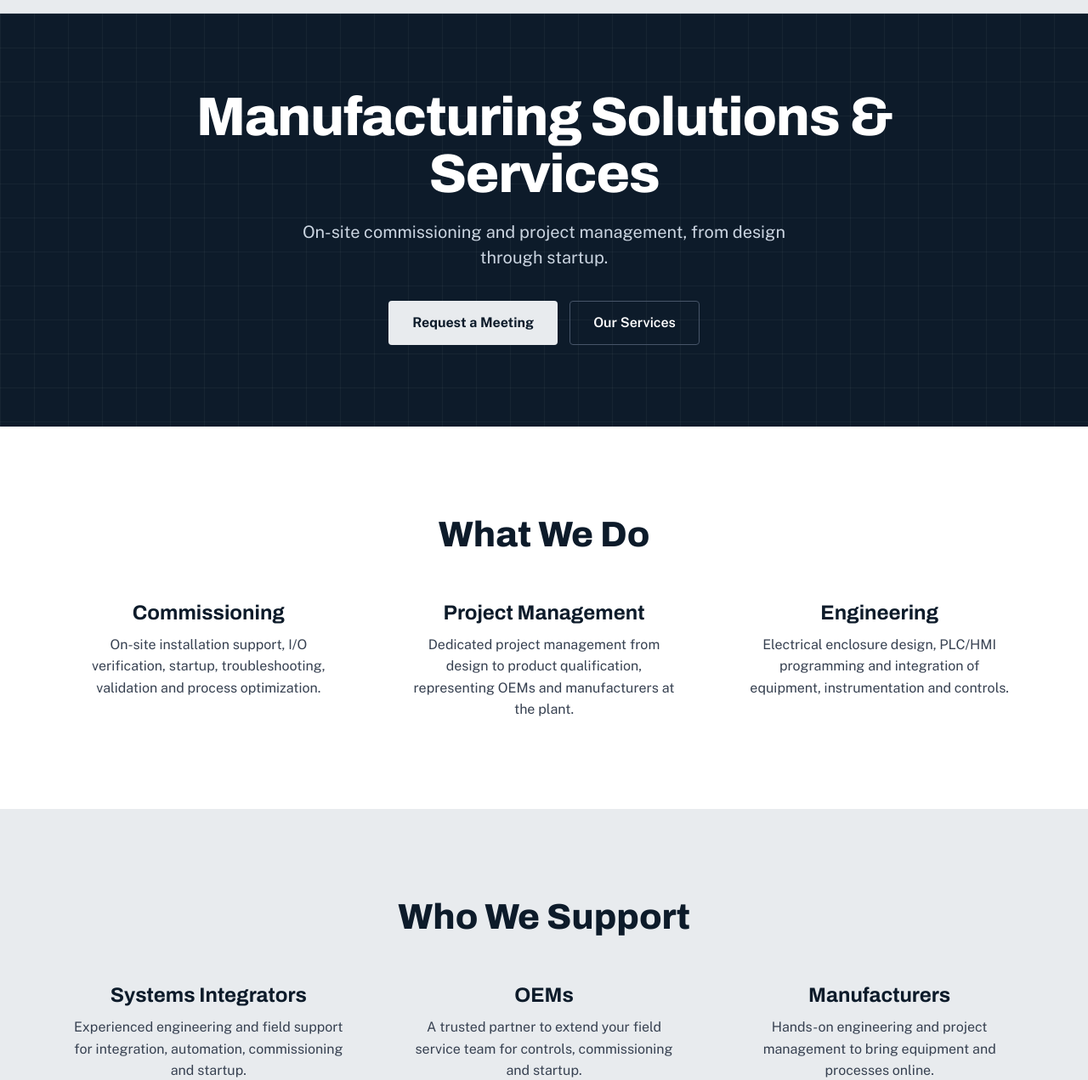
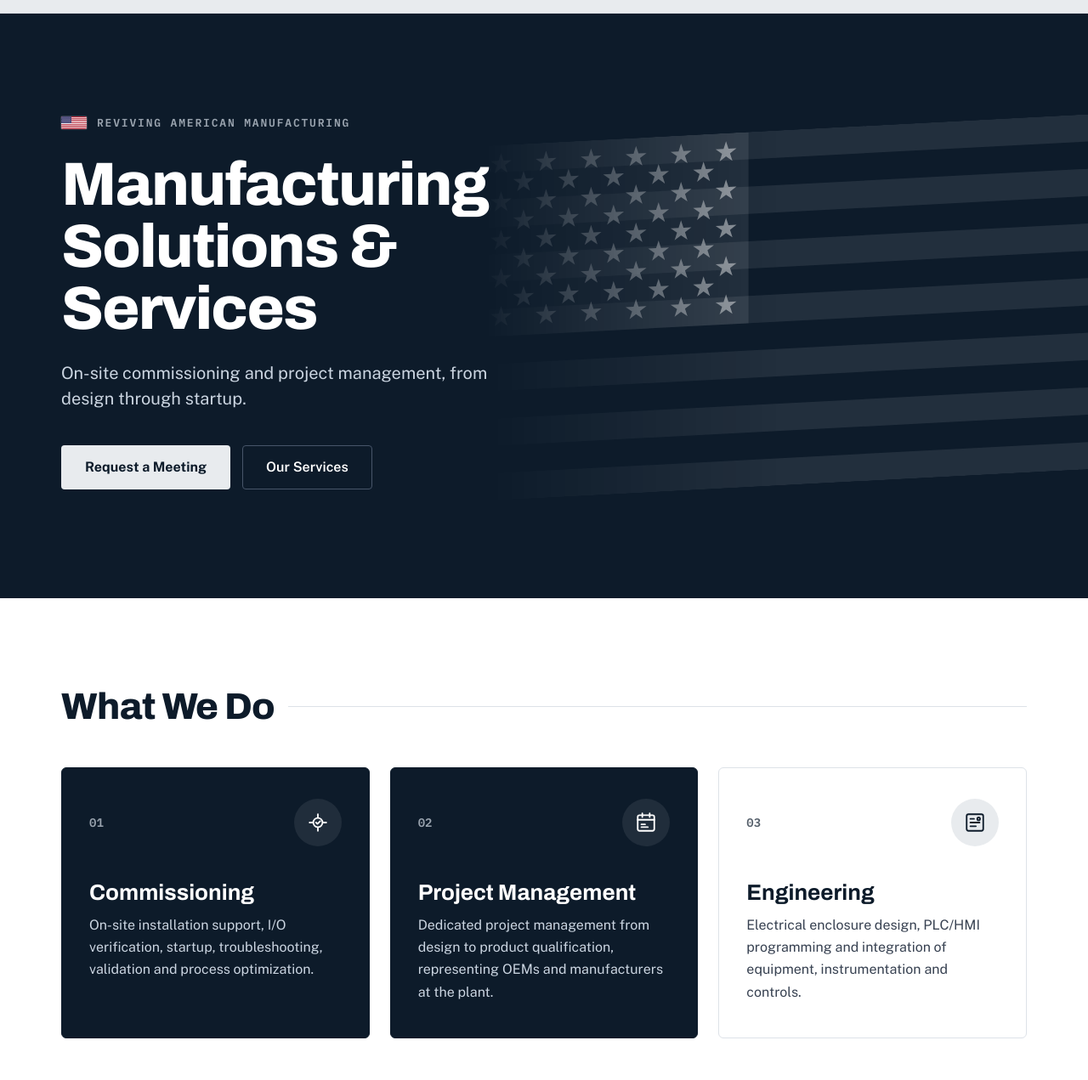
Before and after one commit to LukeBinderLBX/LBX-Website, a plain HTML site: page index.html in a window 1280 px wide. Shown: the part 69-1340 px from the top of the page at 85% size. Drawn offline with nearby package versions, Linux system fonts and the light colour scheme.

Commit message:
Redesign homepage layout and add the American flag
Split hero with a tonal flag graphic and a small color flag beside
'Reviving American Manufacturing'. Card layout for What We Do with the
two core services in navy; ruled three-column Who We Support. Copy
unchanged.

Co-Authored-By: Claude Opus 5.5 <noreply@anthropic.com>
Claude-Session: https://claude.ai/code/session_013umb3gnReZvgXA3JoUZXmW

```diff
--- a/index.html
+++ b/index.html
@@ -14,7 +14,7 @@
 <link href="https://fonts.googleapis.com/css2?family=Archivo:wght@600;700;800;900&family=Public+Sans:wght@400;500;600;700&family=IBM+Plex+Mono:wght@500;600&display=swap" rel="stylesheet">
 <link rel="icon" href="favicon.svg" type="image/svg+xml">
 <link rel="apple-touch-icon" href="apple-touch-icon.png">
-<link rel="stylesheet" href="styles.css?v=7">
+<link rel="stylesheet" href="styles.css?v=8">
 <script src="script.js?v=2" defer></script>
 </head>
 <body>
@@ -37,10 +37,12 @@
 
 <main id="main">
 
-<section class="home-hero">
+<section class="hero2">
+  <img class="flag-bg" src="images/flag-tonal.svg" alt="" aria-hidden="true">
   <div class="container">
+    <p class="flag-tag"><img src="images/flag.svg" alt="" width="30" height="16">Reviving American Manufacturing</p>
     <h1>Manufacturing Solutions &amp; Services</h1>
-    <p>On-site commissioning and project management, from design through startup.</p>
+    <p class="sub">On-site commissioning and project management, from design through startup.</p>
     <div class="actions">
       <a class="btn btn-light" href="contact.html">Request a Meeting</a>
       <a class="btn btn-ghost" href="services.html">Our Services</a>
@@ -50,28 +52,31 @@
 
 <section class="section">
   <div class="container">
-    <h2 class="center-head">What We Do</h2>
-    <div class="trio">
-      <div>
+    <div class="sec-label"><h2>What We Do</h2></div>
+    <div class="services3">
+      <a class="svc primary" href="services.html#commissioning" style="text-decoration:none; color:#fff;">
+        <div class="top"><span class="idx">01</span><span class="ico"><svg aria-hidden="true" width="26" height="26" viewBox="0 0 24 24" fill="none" stroke="currentColor" stroke-width="1.7" stroke-linecap="round" stroke-linejoin="round"><path d="M12 3v3M12 18v3M3 12h3M18 12h3"/><circle cx="12" cy="12" r="5"/><path d="M10 12l1.5 1.5L14.5 10.5"/></svg></span></div>
         <h3>Commissioning</h3>
         <p>On-site installation support, I/O verification, startup, troubleshooting, validation and process optimization.</p>
-      </div>
-      <div>
+      </a>
+      <a class="svc primary" href="services.html#project-management" style="text-decoration:none; color:#fff;">
+        <div class="top"><span class="idx">02</span><span class="ico"><svg aria-hidden="true" width="26" height="26" viewBox="0 0 24 24" fill="none" stroke="currentColor" stroke-width="1.7" stroke-linecap="round" stroke-linejoin="round"><rect x="3" y="4" width="18" height="17" rx="2"/><path d="M3 9h18M8 2v4M16 2v4M7 14h4M7 17h7"/></svg></span></div>
         <h3>Project Management</h3>
         <p>Dedicated project management from design to product qualification, representing OEMs and manufacturers at the plant.</p>
-      </div>
-      <div>
+      </a>
+      <a class="svc" href="services.html#engineering" style="text-decoration:none; color: var(--navy);">
+        <div class="top"><span class="idx">03</span><span class="ico"><svg aria-hidden="true" width="26" height="26" viewBox="0 0 24 24" fill="none" stroke="currentColor" stroke-width="1.7" stroke-linecap="round" stroke-linejoin="round"><rect x="3" y="3" width="18" height="18" rx="2"/><path d="M7 8h4M7 12h10M7 16h6"/><circle cx="16" cy="8" r="1.5"/></svg></span></div>
         <h3>Engineering</h3>
         <p>Electrical enclosure design, PLC/HMI programming and integration of equipment, instrumentation and controls.</p>
-      </div>
+      </a>
     </div>
   </div>
 </section>
 
 <section class="section section-gray">
   <div class="container">
-    <h2 class="center-head">Who We Support</h2>
-    <div class="trio">
+    <div class="sec-label"><h2>Who We Support</h2></div>
+    <div class="support3">
       <div>
         <h3>Systems Integrators</h3>
         <p>Experienced engineering and field support for integration, automation, commissioning and startup.</p>
--- a/styles.css
+++ b/styles.css
@@ -201,3 +201,39 @@ input, textarea, select, button { font: inherit; }
 .trio h3 { margin: 0 0 12px; font-family: var(--display); font-weight: 700; font-size: 24px; }
 .trio p { margin: 0 auto; max-width: 320px; font-size: 16px; line-height: 1.6; color: var(--body); }
 .rule { border: 0; border-top: 4px solid var(--slate); margin: 0; }
+
+/* Homepage v2 */
+.hero2 { position: relative; overflow: hidden; background: var(--navy); color: #fff; }
+.hero2 .flag-bg { position: absolute; top: 50%; right: -6%; width: 62%; max-width: 900px; transform: translateY(-50%) skewY(-3deg); -webkit-mask-image: linear-gradient(to right, transparent 0%, #000 45%); mask-image: linear-gradient(to right, transparent 0%, #000 45%); pointer-events: none; }
+.hero2 .container { position: relative; padding-top: 120px; padding-bottom: 128px; }
+.hero2 h1 { margin: 0; max-width: 640px; font-family: var(--display); font-weight: 800; font-size: clamp(40px, 5.6vw, 72px); line-height: 1.02; letter-spacing: -0.025em; }
+.hero2 .sub { margin: 24px 0 0; max-width: 520px; font-size: 20px; line-height: 1.5; color: var(--on-dark); }
+.hero2 .actions { margin-top: 40px; display: flex; flex-wrap: wrap; gap: 14px; }
+.flag-tag { display: inline-flex; align-items: center; gap: 12px; margin: 0 0 28px; font-family: var(--mono); font-size: 13px; font-weight: 600; letter-spacing: 0.14em; text-transform: uppercase; color: var(--slate-light); }
+.flag-tag img { width: 30px; height: auto; border-radius: 2px; box-shadow: 0 0 0 1px rgba(255,255,255,0.15); }
+@media (max-width: 760px) { .hero2 .flag-bg { width: 120%; right: -40%; opacity: 0.6; } .hero2 .container { padding-top: 80px; padding-bottom: 88px; } }
+
+.sec-label { display: flex; align-items: baseline; gap: 16px; margin: 0 0 48px; }
+.sec-label h2 { margin: 0; font-family: var(--display); font-weight: 800; font-size: clamp(30px, 3.4vw, 44px); letter-spacing: -0.015em; }
+.sec-label::after { content: ""; flex: 1; height: 1px; background: var(--line); align-self: center; }
+.section-gray .sec-label::after { background: #CBD3DC; }
+
+.services3 { display: grid; grid-template-columns: repeat(auto-fit, minmax(260px, 1fr)); gap: 24px; }
+.svc { position: relative; padding: 36px 32px 40px; border-radius: var(--radius); background: #fff; border: 1px solid var(--line); transition: border-color .2s, transform .2s, box-shadow .2s; }
+.svc:hover { border-color: var(--navy); transform: translateY(-3px); box-shadow: 0 14px 30px -18px rgba(13,27,42,0.45); }
+.svc .top { display: flex; justify-content: space-between; align-items: center; margin-bottom: 40px; }
+.svc .idx { font-family: var(--mono); font-size: 14px; font-weight: 600; color: var(--accent-text); }
+.svc .ico { width: 56px; height: 56px; border-radius: 50%; background: var(--light); display: flex; align-items: center; justify-content: center; }
+.svc h3 { margin: 0 0 12px; font-family: var(--display); font-weight: 700; font-size: 26px; }
+.svc p { margin: 0; font-size: 16px; line-height: 1.65; color: var(--body); }
+.svc.primary { background: var(--navy); border-color: var(--navy); color: #fff; }
+.svc.primary p { color: var(--on-dark); }
+.svc.primary .idx { color: var(--slate-light); }
+.svc.primary .ico { background: rgba(255,255,255,0.08); }
+
+.support3 { display: grid; grid-template-columns: repeat(auto-fit, minmax(260px, 1fr)); gap: 0; border-top: 2px solid var(--navy); }
+.support3 > div { padding: 32px 32px 8px 0; }
+.support3 > div + div { padding-left: 32px; border-left: 1px solid #CBD3DC; }
+@media (max-width: 860px) { .support3 > div + div { padding-left: 0; border-left: 0; border-top: 1px solid #CBD3DC; } .support3 > div { padding-bottom: 24px; } }
+.support3 h3 { margin: 0 0 12px; font-family: var(--display); font-weight: 700; font-size: 24px; }
+.support3 p { margin: 0; font-size: 16px; line-height: 1.65; color: var(--body); max-width: 340px; }
```
Also changed, not shown: 404.html (+1 -1 lines), about.html (+1 -1 lines), contact.html (+1 -1 lines), industries.html (+1 -1 lines), services.html (+1 -1 lines), thanks.html (+1 -1 lines), images/flag-tonal.svg (added), images/flag.svg (added).
